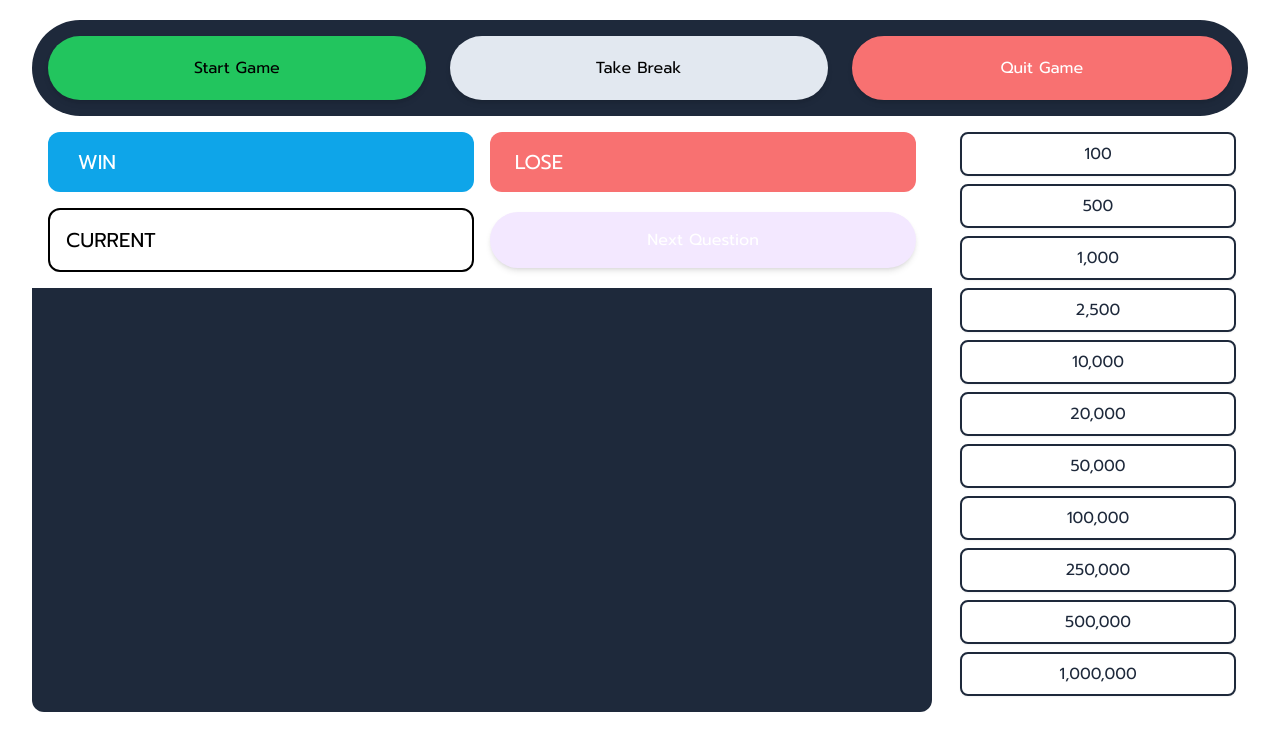
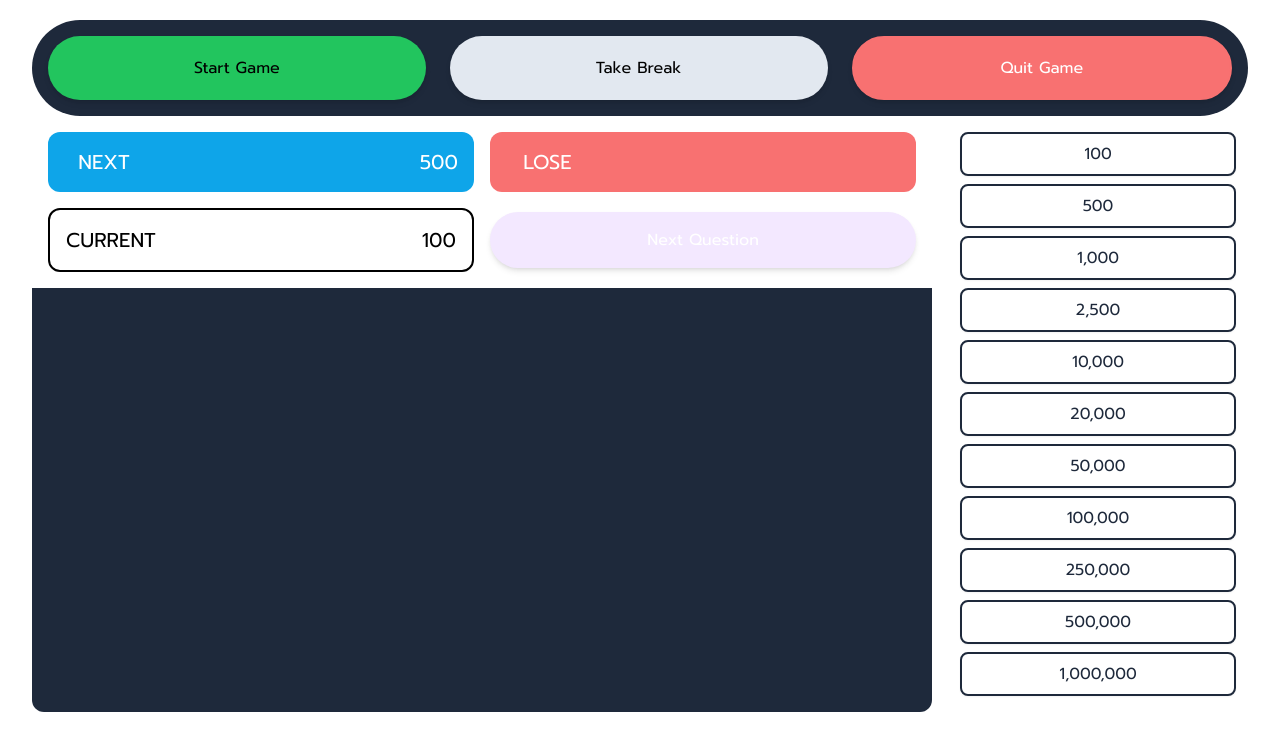
Before and after one commit to kcvijay/wwtbm_react, a React (Create React App) app: page / in a window 1280 px wide. Shown: the top 750 px of the page. Built offline with nearby package versions, Linux system fonts and the light colour scheme; data requests are answered from the project's data file.

Commit message:
steps working

```diff
--- /dev/null
+++ b/src/Components/GreetPage.jsx
@@ -0,0 +1,20 @@
+import React from "react";
+
+const GreetPage = ({ greetText, amount, toggleWin }) => {
+  return (
+    <div className="fixed w-[100vw] h-[100vh] bg-[#000000ee] flex justify-center items-center top-0 left-0">
+      <div className="flex flex-col items-center max-w-[60vw] border-2 border-white rounded-xl p-8">
+        <p className="text-white text-[32px]">{greetText}</p>
+        <p className="text-white text-[32px]">{amount}</p>
+        <p
+          className="material-icons text-red-500 hover:text-red-400 transition-all duration-300 text-[50px] cursor-pointer"
+          onClick={toggleWin}
+        >
+          close
+        </p>
+      </div>
+    </div>
+  );
+};
+
+export default GreetPage;
--- a/src/Components/Home.jsx
+++ b/src/Components/Home.jsx
@@ -4,6 +4,7 @@ import axios from "axios";
 import QuestionOptions from "./QuestionOptions";
 import ShowCase from "./ShowCase";
 import BreakPage from "./BreakPage";
+import GreetPage from "./GreetPage";
 
 const Home = () => {
   const steps = [
@@ -19,6 +20,8 @@ const Home = () => {
   const [correctQsn, setCorrectQuestion] = useState("");
 
   const [onBreak, setOnBreak] = useState(false);
+  const [onWin, setOnWin] = useState(false);
+  const [onLose, setOnLose] = useState(false);
 
   // const [chosenOption, setChosenOption] = useState("");
   // const [step, setStep] = useState();
@@ -32,10 +35,6 @@ const Home = () => {
       .get("http://localhost:3300/questions")
       .then((res) => setData(res.data));
   }, []);
-
-  const nextStepHandler = (i) => {
-    setIndex((prevIndex) => (prevIndex + 1) % steps.length);
-  };
 
   const makeRandQuestion = () => {
     const qsnIndex = Math.floor(Math.random() * data.length);
@@ -53,12 +52,13 @@ const Home = () => {
     }
   };
 
-  const answersClickHandler = (e, i) => {
+  const answersClickHandler = (e) => {
     if (e.target.value !== question.answer) {
-      return;
+      setOnLose(true);
     } else {
-      newQsnHandler();
-      nextStepHandler(i);
+      setIndex((prev) => (prev + 1) % steps.length);
+      setCurrentStep(steps[index]);
+      showWinPageHandler();
     }
   };
 
@@ -66,9 +66,31 @@ const Home = () => {
     setOnBreak(!onBreak);
   };
 
+  const showWinPageHandler = () => {
+    setOnWin(!onWin);
+  };
+
+  const showLostPageHandler = () => {
+    setOnLose(!onLose);
+  };
+
   return (
     <div className="min-h-[100vh] my-[20px] rounded-md relative">
       {onBreak && <BreakPage toggleBreak={showBreakPageHandler} />}
+      {onWin && (
+        <GreetPage
+          greetText={"Congratulations!! You won"}
+          amount={steps[index]}
+          toggleWin={showWinPageHandler}
+        />
+      )}
+      {onLose && (
+        <GreetPage
+          greetText={"Sorry!! You lost this time."}
+          amount={steps[index]}
+          toggleWin={showLostPageHandler}
+        />
+      )}
       <div className="action-bar bg-slate-800 h-24 p-4 flex justify-center gap-6 disabled:bg-slate-400 rounded-full">
         <button
           className="primary-btn bg-green-500 disabled:bg-slate-400"
@@ -88,7 +110,13 @@ const Home = () => {
 
       <div className="main-page grid grid-cols-3fr1fr gap-4">
         <div className="grid-left bg-slate-800 flex flex-col gap-4 rounded-xl">
-          <ShowCase gameStart={!gameStart} newQuestion={newQsnHandler} />
+          <ShowCase
+            nextStep={steps[index + 1]}
+            prevStep={steps[index - 1]}
+            currentStep={steps[index]}
+            gameStart={!gameStart}
+            newQuestion={newQsnHandler}
+          />
           {gameStart && (
             <QuestionOptions
               question={question.question}
@@ -106,7 +134,7 @@ const Home = () => {
               return (
                 <li
                   className={
-                    "text-md p-2 my-1 bg-white text-slate-800 border-2 border-slate-800 rounded-lg shadow-sm "
+                    "text-md p-2 my-1 bg-white text-slate-800 border-2 border-slate-800 rounded-lg shadow-sm active:bg-white active:text-slate-800"
                   }
                   key={step}
                 >
--- a/src/Components/ShowCase.jsx
+++ b/src/Components/ShowCase.jsx
@@ -1,19 +1,25 @@
 import React from "react";
 
-const ShowCase = ({ nextStep, prevStep, gameStart, newQuestion }) => {
+const ShowCase = ({
+  nextStep,
+  prevStep,
+  currentStep,
+  gameStart,
+  newQuestion,
+}) => {
   return (
     <div className="main-action-page bg-white grid grid-cols-1fr1fr gap-4 p-4 items-center">
-      <div className="showcase p-4 bg-sky-500 rounded-xl grid grid-cols-1fr5fr text-center">
-        <p className="text-white text-xl">WIN</p>
+      <div className="showcase p-4 bg-sky-500 rounded-xl grid grid-cols-1fr5fr text-right">
+        <p className="text-white text-xl">NEXT</p>
         <p className="text-xl text-white">{nextStep}</p>
       </div>
-      <div className="showcase p-4 bg-red-400 rounded-xl grid grid-cols-1fr5fr text-center">
+      <div className="showcase p-4 bg-red-400 rounded-xl grid grid-cols-1fr5fr text-right">
         <p className="text-white text-xl">LOSE</p>
-        <p className="text-xl">{prevStep}</p>
+        <p className="text-xl text-white">{prevStep}</p>
       </div>
-      <div className="showcase p-4 bg-white border-2 border-black rounded-xl grid grid-cols-1fr5fr text-center">
+      <div className="showcase p-4 bg-white border-2 border-black rounded-xl grid grid-cols-1fr5fr text-right">
         <p className="text-xl">CURRENT</p>
-        <p className="text-xl">{prevStep}</p>
+        <p className="text-xl">{currentStep}</p>
       </div>
       <div>
         <button
--- a/src/Components/questionOptions.jsx
+++ b/src/Components/questionOptions.jsx
@@ -13,7 +13,7 @@ const QuestionOptions = ({
     <p className="border-2 border-white p-3 h-[120px] flex items-center justify-center text-white text-center text-2xl rounded-xl">
       {question}
     </p>
-    <div className="grid grid-cols-2 gap-4 mt-12">
+    <div className="md:grid md:grid-cols-2 md:gap-4 mt-12">
       <button
         className="block border-2 text-white py-4 px-5 text-xl text-left capitalize rounded-xl shadow-md"
         key={optionA}
```
